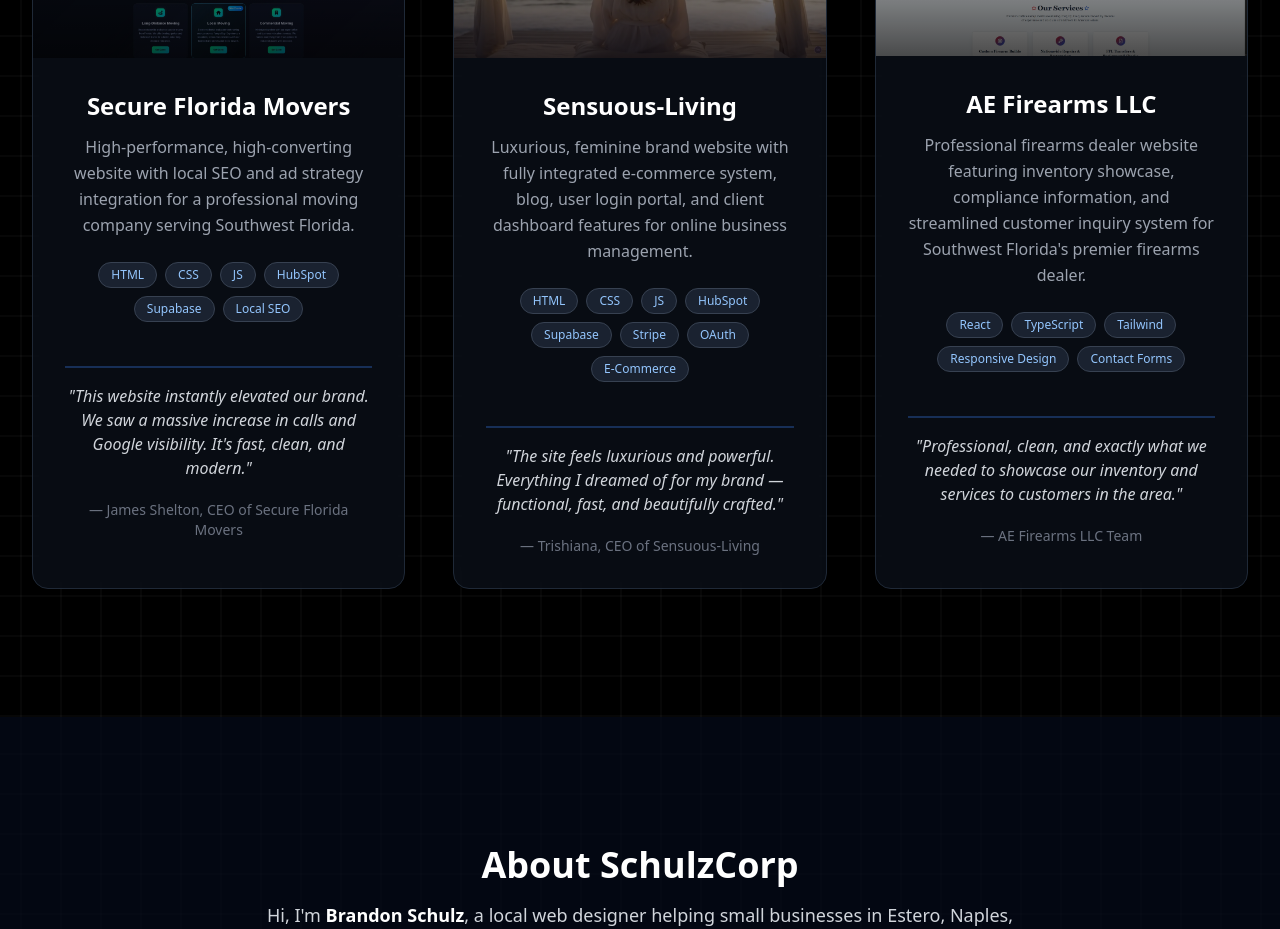
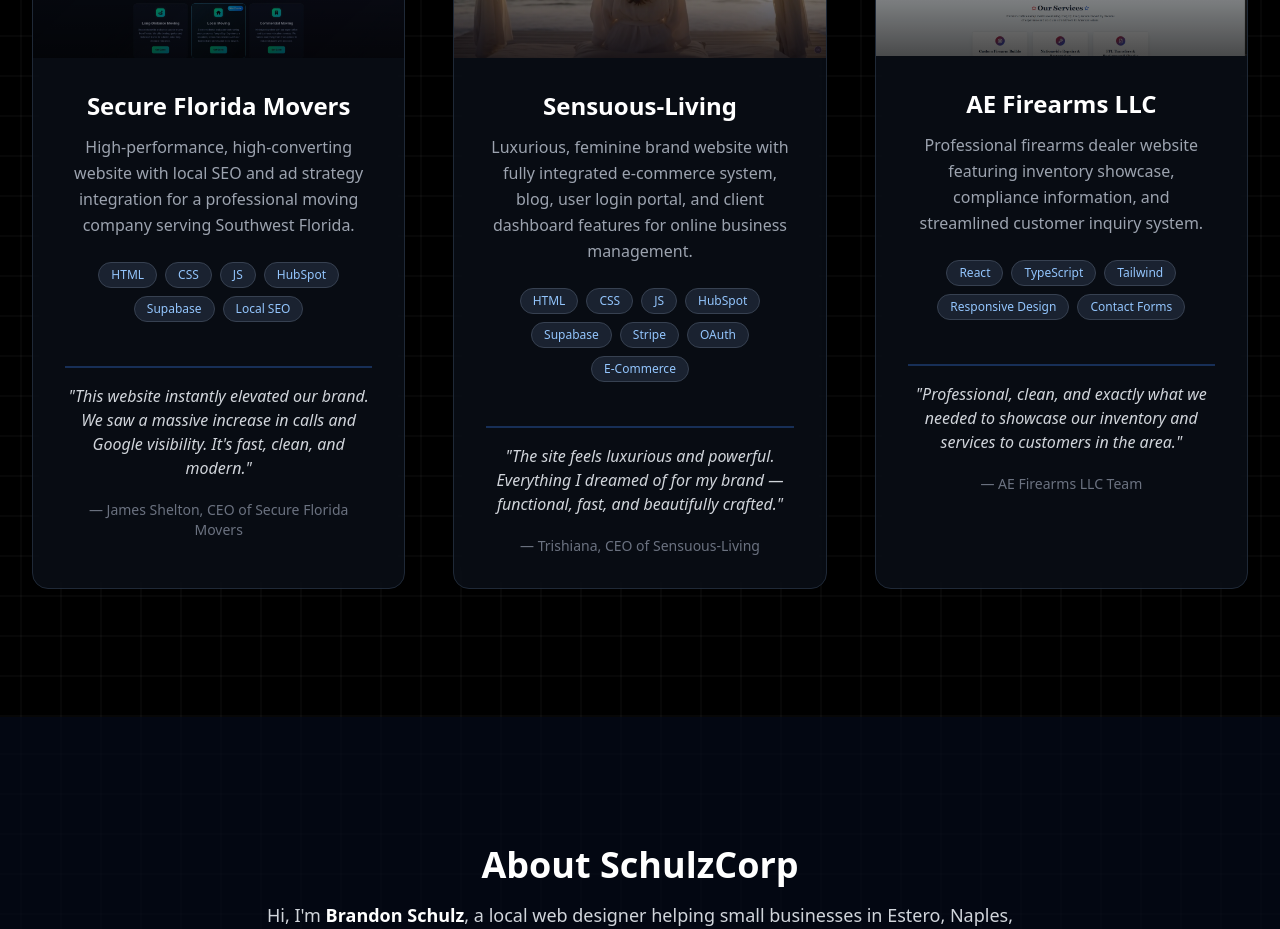
Before and after one commit to SchulzCorpLLC/SchulzCorp, a React (Vite) app: page / in a window 1280 px wide. Shown: the part 3120-4049 px from the top of the page. Built offline with nearby package versions, Linux system fonts and the light colour scheme.

Commit message:
Updated Portfolio.tsx

```diff
--- a/src/components/Portfolio.tsx
+++ b/src/components/Portfolio.tsx
@@ -57,7 +57,7 @@
     },
     {
       title: "AE Firearms LLC",
-      description: "Professional firearms dealer website featuring inventory showcase, compliance information, and streamlined customer inquiry system for Southwest Florida's premier firearms dealer.",
+      description: "Professional firearms dealer website featuring inventory showcase, compliance information, and streamlined customer inquiry system.",
       testimonial: "Professional, clean, and exactly what we needed to showcase our inventory and services to customers in the area.",
       author: "AE Firearms LLC Team",
       link: "https://www.aefirearmsllc.com",
```
